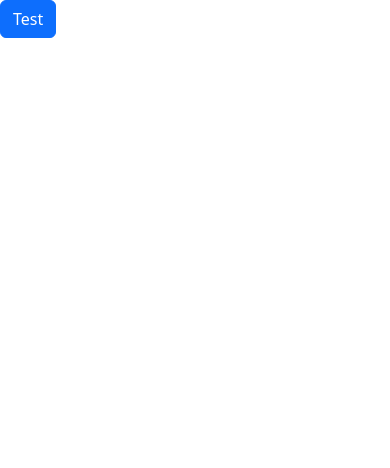
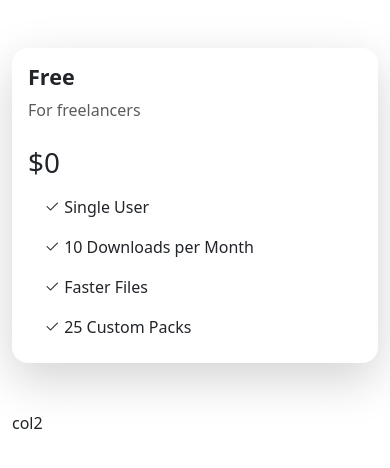
Before and after one commit to Nop-Wit/CS100PricingCards, a plain HTML site: page index.html in a window 390 px wide. Drawn offline with nearby package versions, Linux system fonts and the light colour scheme.

Commit message:
adding check icon

```diff
--- /dev/null
+++ b/css/styles.css
@@ -0,0 +1,5 @@
+.body {
+  font-family: "Poppins", sans-serif;
+  font-weight: 300;
+  font-style: normal;
+}
--- a/index.html
+++ b/index.html
@@ -4,10 +4,36 @@
     <meta charset="UTF-8">
     <meta name="viewport" content="width=device-width, initial-scale=1.0">
     <title>Document</title>
+    <link rel="stylesheet" href="https://cdn.jsdelivr.net/npm/bootstrap-icons@1.13.1/font/bootstrap-icons.min.css">
     <link rel="stylesheet" href="css/bootstrap.min.css">
+    <link rel="preconnect" href="https://fonts.googleapis.com">
+    <link rel="preconnect" href="https://fonts.gstatic.com" crossorigin>
+    <link href="https://fonts.googleapis.com/css2?family=Poppins:ital,wght@0,100;0,200;0,300;0,400;0,500;0,600;0,700;0,800;0,900;1,100;1,200;1,300;1,400;1,500;1,600;1,700;1,800;1,900&display=swap" rel="stylesheet">
+    <link rel="stylesheet" href="css/styles.css">
 </head>
 <body>
-    <button class="btn btn-primary">Test</button>
+    <div class="container">
+        <div class="row mt-5">
+            <div class="col-md-6">
+                <div class="card rounded-4 border-0 shadow-lg mb-5">
+                    <div class="card-body">
+                        <div>
+                            <h4 class="fw-bold">Free</h4>
+                            <p class="text-muted">For freelancers</p>
+                        </div>
+                        <h2 class="fs-1 fw-bolded mt-4">$0</h2>
+                        <ul class="list-group">
+                            <li class="list-group-item border-0"><i class="bi bi-check2"></i> Single User</li>
+                            <li class="list-group-item border-0"><i class="bi bi-check2"></i> 10 Downloads per Month</li>
+                            <li class="list-group-item border-0"><i class="bi bi-check2"></i> Faster Files</li>
+                            <li class="list-group-item border-0"><i class="bi bi-check2"></i> 25 Custom Packs</li>
+                        </ul>
+                    </div>
+                </div>
+            </div>
+            <div class="col-md-6">col2</div>
+        </div>
+    </div>
     <script src="js/bootstrap.bundle.min.js"></script>
 </body>
 </html>
```
